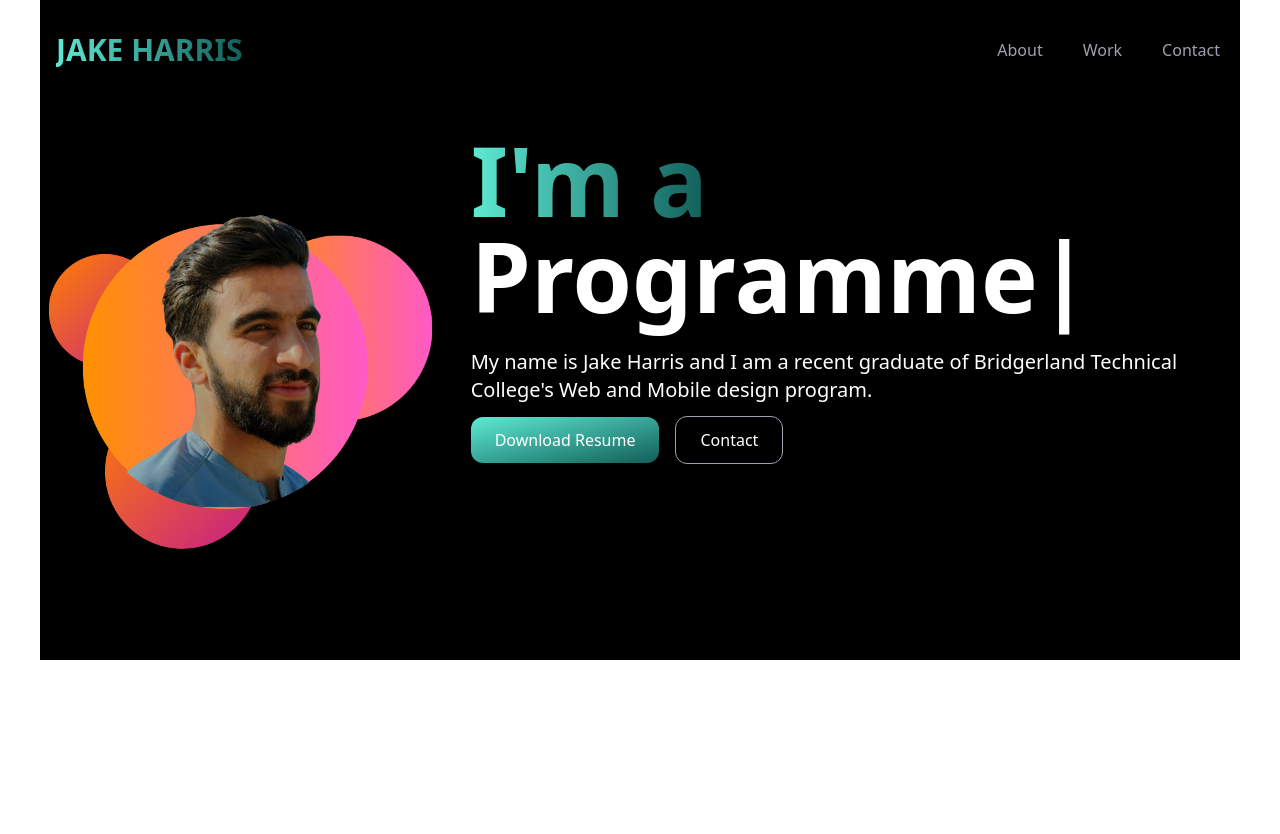
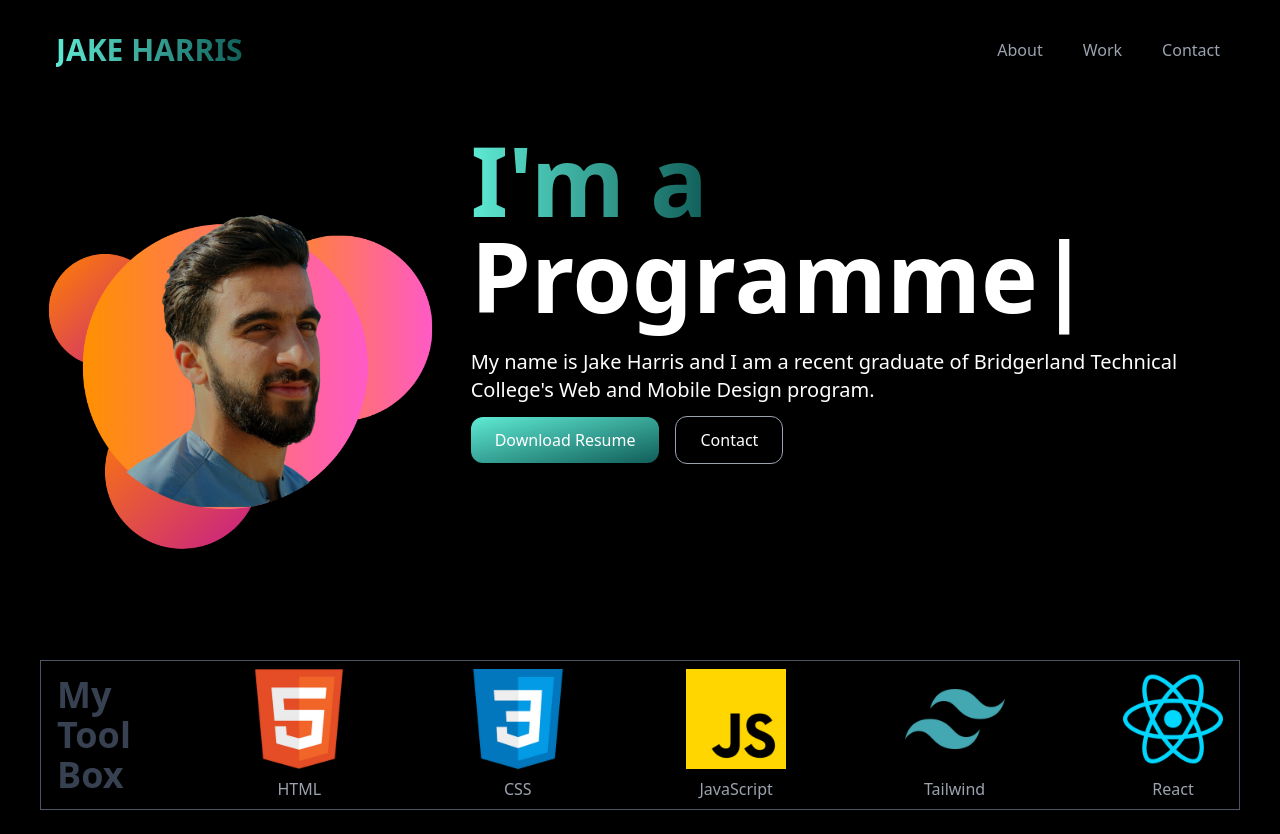
Before and after one commit to bjakeharr/portfolio-site, a React (Create React App) app: page / in a window 1280 px wide. Before the commit the page ends 800 px from the top, so only its background shows below. Built offline with nearby package versions, Linux system fonts and the light colour scheme.

Commit message:
added skills section

```diff
--- a/src/App.js
+++ b/src/App.js
@@ -1,11 +1,15 @@
+import About from "./components/About";
 import Hero from "./components/Hero";
 import Navbar from "./components/Navbar";
+import Skills from "./components/Skills";
 
 function App() {
 	return (
 		<div>
 			<Navbar />
 			<Hero />
+			<Skills />
+			<About />
 		</div>
 	);
 }
--- /dev/null
+++ b/src/components/About.jsx
@@ -0,0 +1,7 @@
+import React from "react";
+
+const About = () => {
+	return <div>About</div>;
+};
+
+export default About;
--- a/src/components/Hero.jsx
+++ b/src/components/Hero.jsx
@@ -28,7 +28,7 @@
 				</h1>
 				<p className="text-white sm:text-lg my-6 lg:text-xl">
 					My name is Jake Harris and I am a recent graduate of
-					Bridgerland Technical College's Web and Mobile design
+					Bridgerland Technical College's Web and Mobile Design
 					program.
 				</p>
 
--- /dev/null
+++ b/src/components/Skills.jsx
@@ -0,0 +1,46 @@
+import React from "react";
+import html from "../assets/html.png";
+import css from "../assets/css.png";
+import javascript from "../assets/javascript.png";
+import tailwind from "../assets/tailwind.png";
+import react from "../assets/react.png";
+
+const Skills = () => {
+	return (
+		<div className="border border-gray-600 bg-black text-gray-400 md:h-[150px] max-w-[1200px] mx-auto grid grid-cols-6 place-items-center md:flex md:justify-between md:items-center">
+			<h2 className="text-gray-700 text-xl md:text-4xl font-bold m-4">
+				My <br />
+				Tool <br />
+				Box
+				<br />
+			</h2>
+
+			<div className="flex flex-col items-center m-4 sm:my-0 w-[40px] md:w-[100px]">
+				<img src={html} alt="" width={100} height={100} />
+				<p className="mt-2">HTML</p>
+			</div>
+
+			<div className="flex flex-col items-center m-4 sm:my-0 w-[40px] md:w-[100px]">
+				<img src={css} alt="" width={100} height={100} />
+				<p className="mt-2">CSS</p>
+			</div>
+
+			<div className="flex flex-col items-center m-4 sm:my-0 w-[40px] md:w-[100px]">
+				<img src={javascript} alt="" width={100} height={100} />
+				<p className="mt-2">JavaScript</p>
+			</div>
+
+			<div className="flex flex-col items-center m-4 sm:my-0 w-[40px] md:w-[100px]">
+				<img src={tailwind} alt="" width={100} height={100} />
+				<p className="mt-2">Tailwind</p>
+			</div>
+
+			<div className="flex flex-col items-center m-4 sm:my-0 w-[40px] md:w-[100px]">
+				<img src={react} alt="" width={100} height={100} />
+				<p className="mt-2">React</p>
+			</div>
+		</div>
+	);
+};
+
+export default Skills;
--- a/src/index.css
+++ b/src/index.css
@@ -5,3 +5,7 @@
 .primary-color {
 	@apply text-transparent bg-clip-text bg-gradient-to-r from-teal-300 to-teal-800 inline-block;
 }
+
+body {
+	background-color: black;
+}
```
